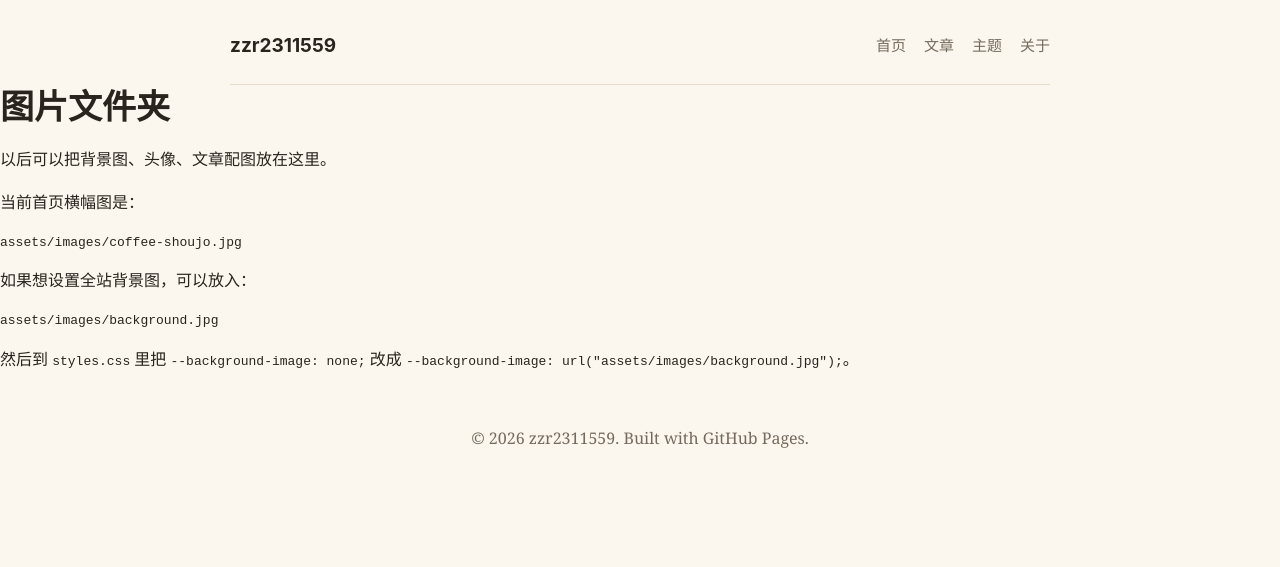
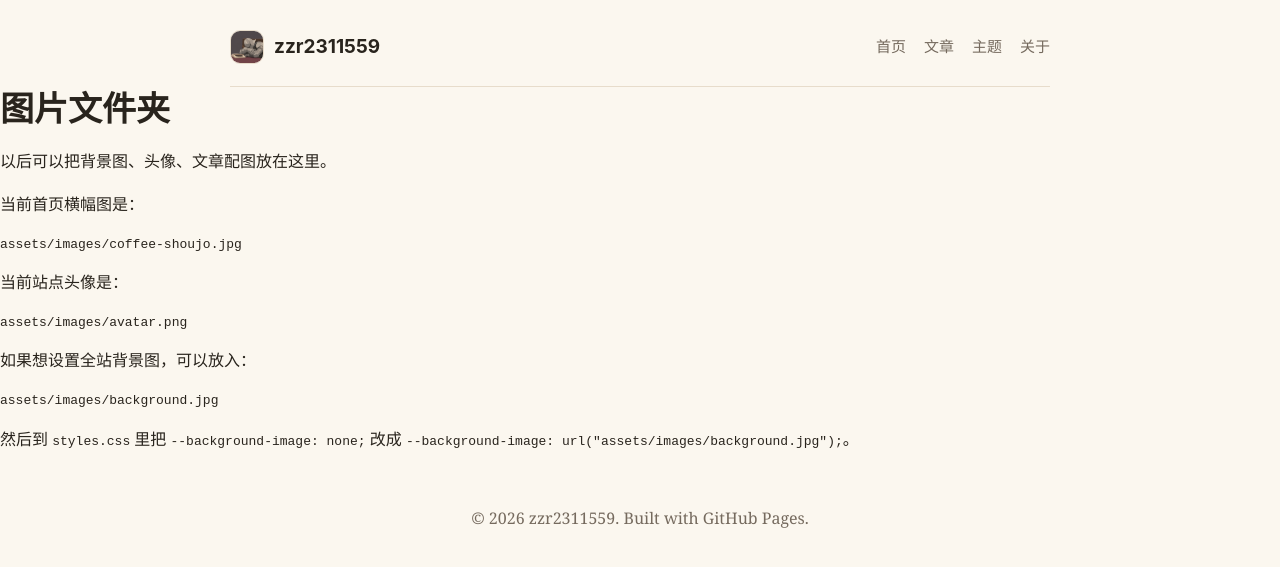
Before and after one commit to zzr2311559/zzr2311559.github.io, a Jekyll site: the page built from assets/images/README.md, in a window 1280 px wide. Shown: the top 567 px of the page. Built offline with Jekyll 4.4.1, drawn with Linux system fonts in a browser that asks for light colours; our own code applies the rules of GitHub Pages for plain Markdown files.

Commit message:
Add site avatar

````diff
--- a/_layouts/default.html
+++ b/_layouts/default.html
@@ -8,7 +8,10 @@
 </head>
 <body>
   <header class="site-header">
-    <a class="site-title" href="{{ '/' | relative_url }}">zzr2311559</a>
+    <a class="site-brand" href="{{ '/' | relative_url }}">
+      <img class="site-avatar" src="{{ '/assets/images/avatar.png' | relative_url }}" alt="zzr2311559 的头像">
+      <span class="site-title">zzr2311559</span>
+    </a>
     <nav class="site-nav" aria-label="主导航">
       <a href="{{ '/' | relative_url }}">首页</a>
       <a href="{{ '/posts/' | relative_url }}">文章</a>
--- a/assets/images/README.md
+++ b/assets/images/README.md
@@ -8,6 +8,12 @@
 assets/images/coffee-shoujo.jpg
 ```
 
+当前站点头像是：
+
+```text
+assets/images/avatar.png
+```
+
 如果想设置全站背景图，可以放入：
 
 ```text
--- a/styles.css
+++ b/styles.css
@@ -42,12 +42,28 @@ a {
   border-bottom: 1px solid var(--line);
 }
 
+.site-brand {
+  display: inline-flex;
+  align-items: center;
+  gap: 10px;
+  color: var(--text);
+  text-decoration: none;
+}
+
+.site-avatar {
+  width: 34px;
+  height: 34px;
+  border: 1px solid var(--line);
+  border-radius: 10px;
+  object-fit: cover;
+  object-position: center;
+}
+
 .site-title {
   color: var(--text);
   font-family: -apple-system, BlinkMacSystemFont, "Segoe UI", "Noto Sans SC", "Microsoft YaHei", sans-serif;
   font-size: 19px;
   font-weight: 700;
-  text-decoration: none;
 }
 
 .site-nav {
````
Also changed, not shown: README.md, assets/images/avatar.png (added).
